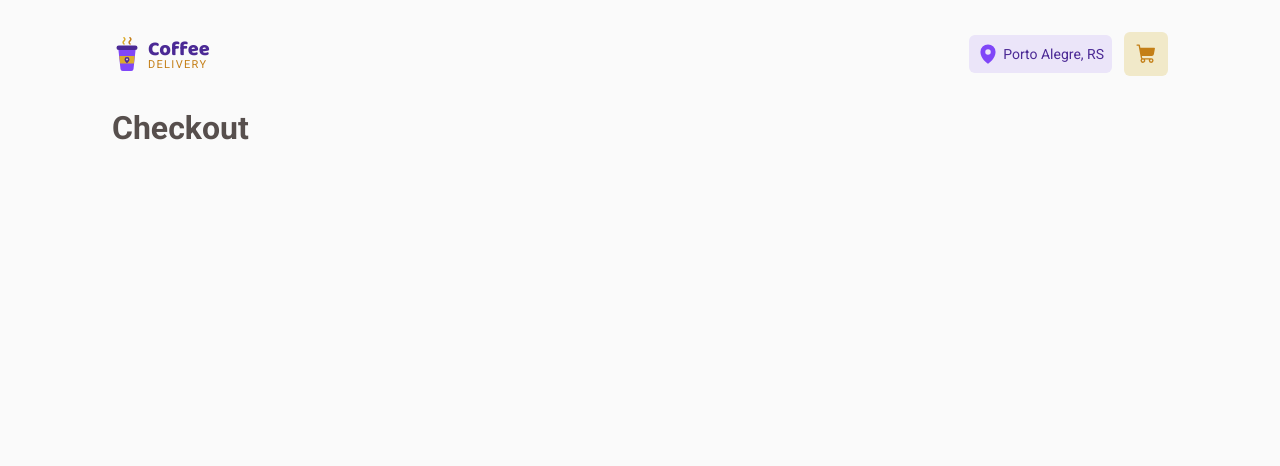
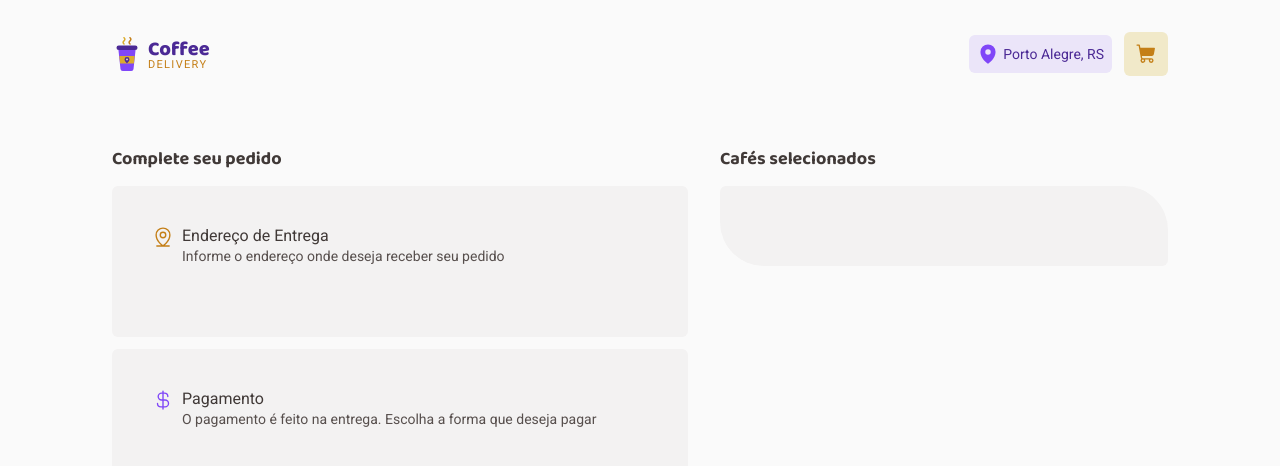
Before and after one commit to guzzkj/coffee-delivery, a React (Vite) app: page /checkout in a window 1280 px wide. Shown: the top 466 px of the page. Built offline with nearby package versions, Linux system fonts and the light colour scheme.

Commit message:
feat: add checkout page layout

```diff
--- a/package.json
+++ b/package.json
@@ -11,11 +11,14 @@
     "test": "vitest"
   },
   "dependencies": {
+    "@hookform/resolvers": "^7.0.8",
     "@phosphor-icons/react": "^2.1.10",
     "react": "^19.3.1",
     "react-dom": "^19.3.1",
+    "react-hook-form": "^7.92.0",
     "react-router": "^8.5.2",
-    "styled-components": "^6.6.0"
+    "styled-components": "^6.6.0",
+    "zod": "^4.6.7"
   },
   "devDependencies": {
     "@testing-library/dom": "^10.4.2",
--- a/src/pages/Checkout/index.tsx
+++ b/src/pages/Checkout/index.tsx
@@ -1,3 +1,37 @@
+import { CurrencyDollar, MapPinLine } from '@phosphor-icons/react'
+import { Card, CardHeader, CheckoutForm, Column, SummaryCard } from './styles'
+
 export function Checkout() {
-  return <h1>Checkout</h1>
+  return (
+    <CheckoutForm noValidate>
+      <Column aria-labelledby="checkout-title">
+        <h2 id="checkout-title">Complete seu pedido</h2>
+
+        <Card>
+          <CardHeader $iconColor="yellowDark">
+            <MapPinLine size={22} aria-hidden />
+            <div>
+              <h3>Endereço de Entrega</h3>
+              <p>Informe o endereço onde deseja receber seu pedido</p>
+            </div>
+          </CardHeader>
+        </Card>
+
+        <Card>
+          <CardHeader $iconColor="purple">
+            <CurrencyDollar size={22} aria-hidden />
+            <div>
+              <h3>Pagamento</h3>
+              <p>O pagamento é feito na entrega. Escolha a forma que deseja pagar</p>
+            </div>
+          </CardHeader>
+        </Card>
+      </Column>
+
+      <Column aria-labelledby="selected-title">
+        <h2 id="selected-title">Cafés selecionados</h2>
+        <SummaryCard />
+      </Column>
+    </CheckoutForm>
+  )
 }
--- /dev/null
+++ b/src/pages/Checkout/styles.ts
@@ -0,0 +1,62 @@
+import styled from 'styled-components'
+import { typography } from '../../styles/typography'
+
+export const CheckoutForm = styled.form`
+  display: grid;
+  grid-template-columns: minmax(0, 40rem) minmax(0, 28rem);
+  justify-content: space-between;
+  gap: 2rem;
+  margin-top: 2.5rem;
+
+  h2 {
+    ${typography.titleXS}
+    color: ${({ theme }) => theme.colors.subtitle};
+    margin-bottom: 0.9375rem;
+  }
+`
+
+export const Column = styled.section`
+  display: flex;
+  flex-direction: column;
+  gap: 0.75rem;
+
+  /* o h2 já tem margem própria; o gap vale entre os cards */
+  h2 {
+    margin-bottom: 0.1875rem;
+  }
+`
+
+export const Card = styled.div`
+  padding: 2.5rem;
+  border-radius: 6px;
+  background: ${({ theme }) => theme.colors.card};
+`
+
+export const SummaryCard = styled(Card)`
+  border-radius: 6px 44px;
+`
+
+type CardHeaderProps = {
+  $iconColor: 'yellowDark' | 'purple'
+}
+
+export const CardHeader = styled.header<CardHeaderProps>`
+  display: flex;
+  gap: 0.5rem;
+  margin-bottom: 2rem;
+
+  svg {
+    flex-shrink: 0;
+    color: ${({ theme, $iconColor }) => theme.colors[$iconColor]};
+  }
+
+  h3 {
+    ${typography.textM}
+    color: ${({ theme }) => theme.colors.subtitle};
+  }
+
+  p {
+    ${typography.textS}
+    color: ${({ theme }) => theme.colors.text};
+  }
+`
```
Also changed, not shown: 3 other files (tests, documents, lock files or other folders).
